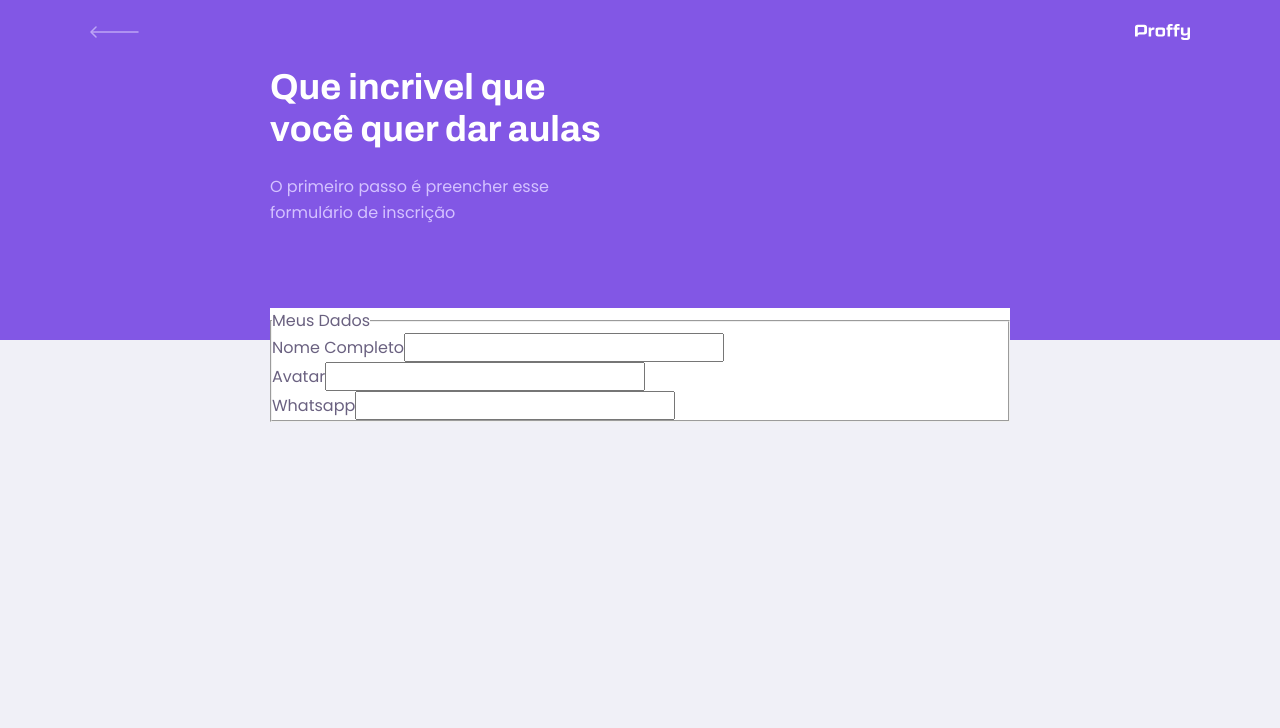
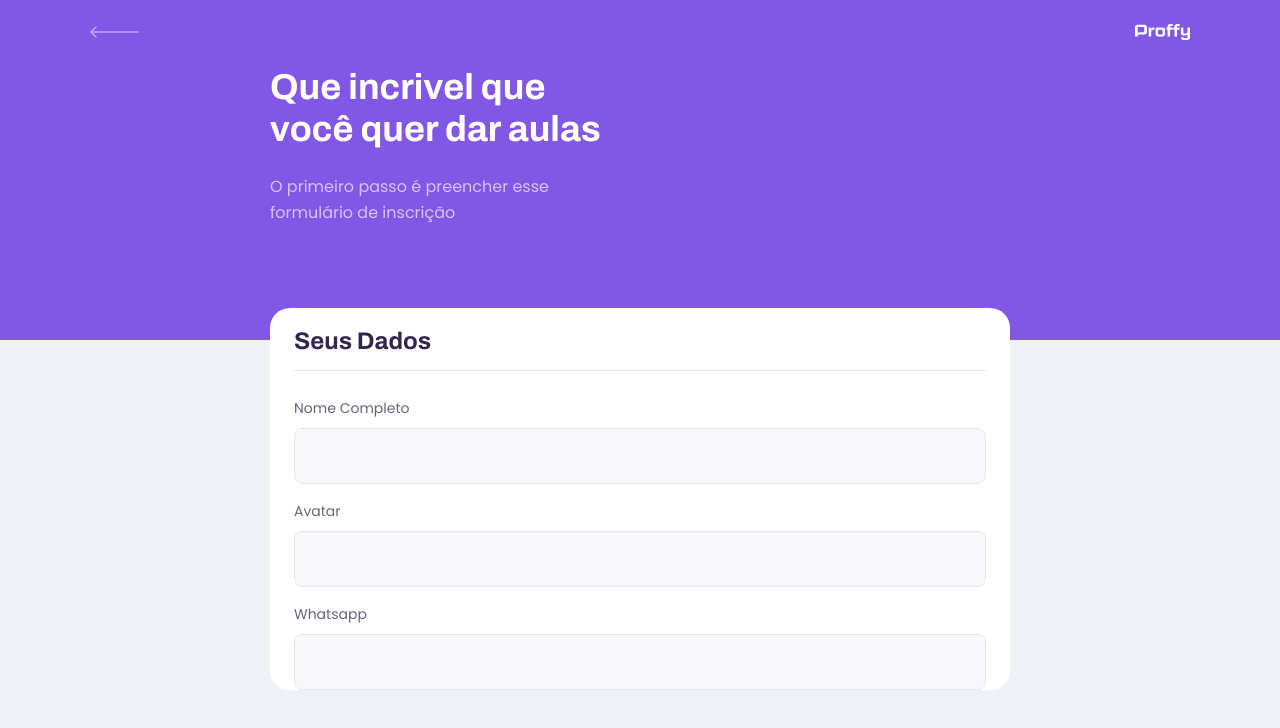
Before and after one commit to DIGOARTHUR/Proffy, a React (Create React App) app: page /Proffy---Platafoma-de-Aulas/give-classes in a window 1280 px wide. Shown: the top 728 px of the page. Built offline with nearby package versions, Linux system fonts and the light colour scheme.

Commit message:
add TeacherForm / Component Input

```diff
--- /dev/null
+++ b/src/components/Input/index.tsx
@@ -0,0 +1,18 @@
+import React,{InputHTMLAttributes} from 'react'
+
+import './style.css'
+
+interface propsInput extends InputHTMLAttributes<HTMLInputElement>{
+    label:string,
+    name:string,
+}
+
+export function Input(props: propsInput) {
+    return (
+
+        <div className="input-block">
+            <label htmlFor={props.name}>{props.label}</label>
+            <input  type="text" id={props.name} {...props}/>
+        </div>
+    )
+}
--- /dev/null
+++ b/src/components/Input/style.css
@@ -0,0 +1,36 @@
+ .input-block{
+    position: relative;
+ }
+ .input-block + .input-block {
+     margin-top:1.4rem ;
+  }
+
+
+ .input-block label{
+     font-size: 1.4rem;
+
+  }
+
+ .input-block input{
+     width: 100%;
+     height: 5.6rem;
+     margin-top: 0.8rem;
+     border-radius: 0.8rem;
+     background: var(--color-input-background);
+     border: 1px solid var(--color-line-in-white);
+     outline:0;
+     padding: 0 1.6rem;
+     font:1.6rem Archivo;
+  }
+
+
+   .input-block:focus-within::after{
+     width: calc(100% - 3.2rem);
+     height: 2px;
+     content: '';
+     background: var(--color-primary-light);
+     position:absolute ;
+     left: 1.6rem;
+     right:1.6rem;
+     bottom: 0;
+  }
--- a/src/pages/TeacherForm/index.tsx
+++ b/src/pages/TeacherForm/index.tsx
@@ -1,4 +1,5 @@
 import React from 'react'
+import { Input } from '../../components/Input'
 import { PageHeader } from '../../components/PageHeader'
 
 import './style.css'
@@ -11,11 +12,9 @@ export function TeacherForm() {
                 />
                 <main>
                     <fieldset>
-                        <legend>Meus Dados   </legend>
-                            <div className="input-block">
-                                <label htmlFor="name">Nome Completo</label>
-                                <input type="text" id="name" />
-                            </div>
+                        <legend>Seus Dados  </legend>
+
+                           <Input name="name" label="Nome Completo" />
 
                             <div className="input-block">
                                 <label htmlFor="avatar">Avatar</label>
--- a/src/pages/TeacherForm/style.css
+++ b/src/pages/TeacherForm/style.css
@@ -9,10 +9,35 @@
 
 
 #page-teacher-form main{
+
     background: var(--color-box-base);
     width: 100%;
     max-width: 74rem;
     border: 0.8rem;
     margin:-3.2rem auto 3.2rem;
     overflow: hidden;
+    border-radius: 2rem;
+    padding-top: 2rem;
 }
+
+
+#page-teacher-form main fieldset{
+    padding: 0 2.4rem;
+    border:0;
+}
+
+#page-teacher-form main fieldset +fieldset{
+    padding-top: 6.4rem;
+}
+
+#page-teacher-form main fieldset legend{
+    font: 700 2.4rem Archivo;
+    color: var(--color-text-title);
+    margin-bottom: 2.4rem;
+    display: flex;
+    align-items: itens;
+    justify-content: space-between;
+    width: 100%;
+    padding-bottom: 1.6rem;
+    border-bottom: 1px solid var(--color-line-in-white);
+}
--- a/src/pages/TeacherList/index.tsx
+++ b/src/pages/TeacherList/index.tsx
@@ -1,4 +1,5 @@
 import React from 'react'
+import { Input } from '../../components/Input'
 import { PageHeader } from '../../components/PageHeader'
 import { TeacherItem } from '../../components/TeacherItem'
 import './style.css'
@@ -8,20 +9,10 @@ export function TeacherList() {
         <div id="page-teacher-list">
             <PageHeader title=" Estes são os proffys disponíveis.">
                 <form action="" id="search-teachers">
-                    <div className="input-block">
-                        <label htmlFor="subject">Matéria</label>
-                        <input type="text" id="subject" />
-                    </div>
 
-                    <div className="input-block">
-                        <label htmlFor="subject">Dia de Semana</label>
-                        <input type="text" id="week_day" />
-                    </div>
-
-                    <div className="input-block">
-                        <label htmlFor="subject">Hora</label>
-                        <input type="text" id="Time" />
-                    </div>
+                    <Input name="subject" label="Matéria"/>
+                    <Input name="week_day" label="Dia da Semana"/>
+                    <Input type="time" name="time" label="Hora"/>
 
                 </form>
             </PageHeader>
--- a/src/pages/TeacherList/style.css
+++ b/src/pages/TeacherList/style.css
@@ -15,42 +15,7 @@
 #search-teachers label{
     color: var(--color-text-in-primary)
 }
-#search-teachers .input-block{
-   position: relative;
-}
-#search-teachers .input-block + .input-block {
-    margin-top:1.4rem ;
- }
 
-
-#search-teachers .input-block label{
-    font-size: 1.4rem;
-
- }
-
- #search-teachers .input-block input{
-    width: 100%;
-    height: 5.6rem;
-    margin-top: 0.8rem;
-    border-radius: 0.8rem;
-    background: var(--color-input-background);
-    border: 1px solid var(--color-line-in-white);
-    outline:0;
-    padding: 0 1.6rem;
-    font:1.6rem Archivo;
- }
-
-
- #search-teachers .input-block:focus-within::after{
-    width: calc(100% - 3.2rem);
-    height: 2px;
-    content: '';
-    background: var(--color-primary-light);
-    position:absolute ;
-    left: 1.6rem;
-    right:1.6rem;
-    bottom: 0;
-; }
 
 #page-teacher-list main{
     margin: 3.2rem auto;
```
